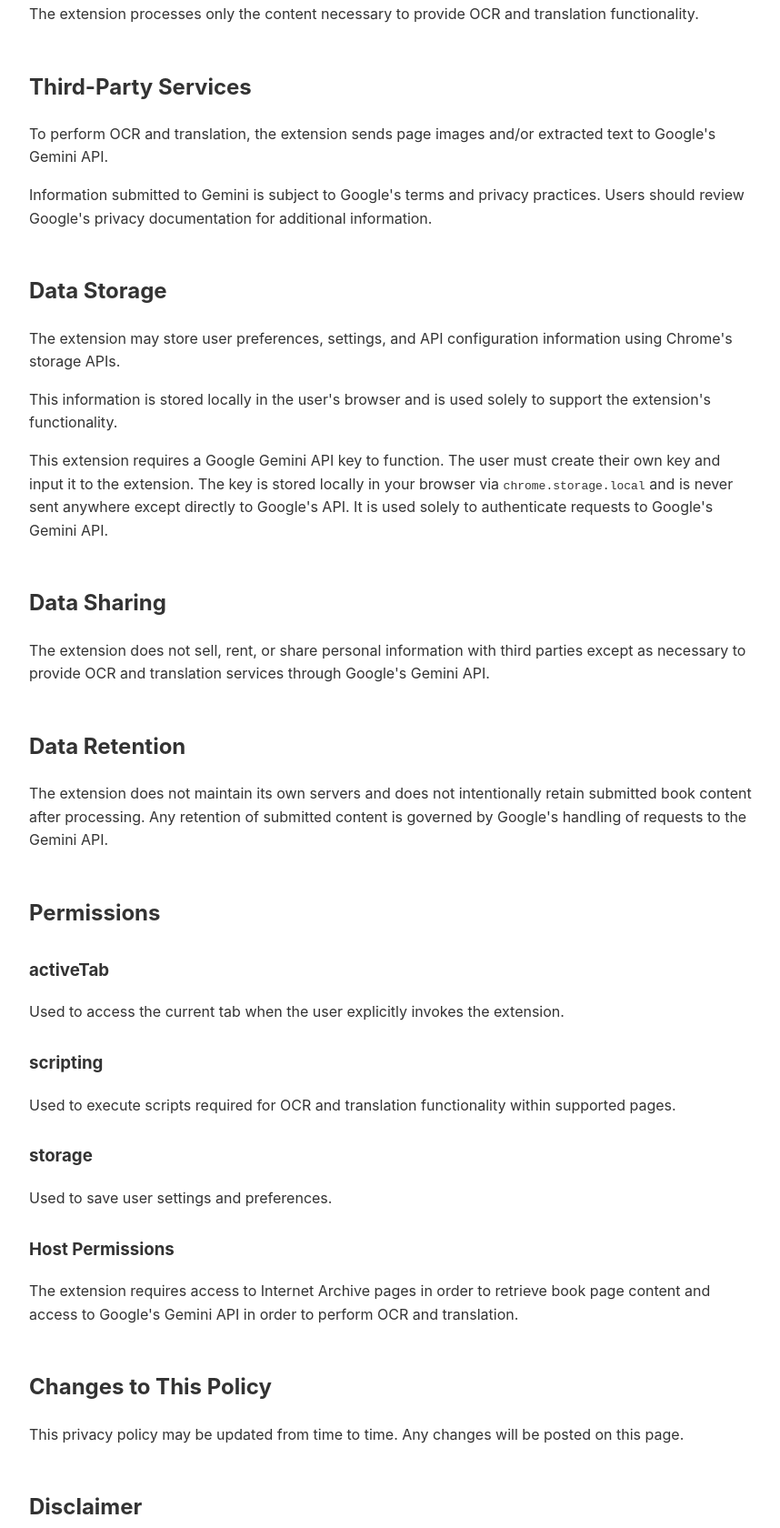
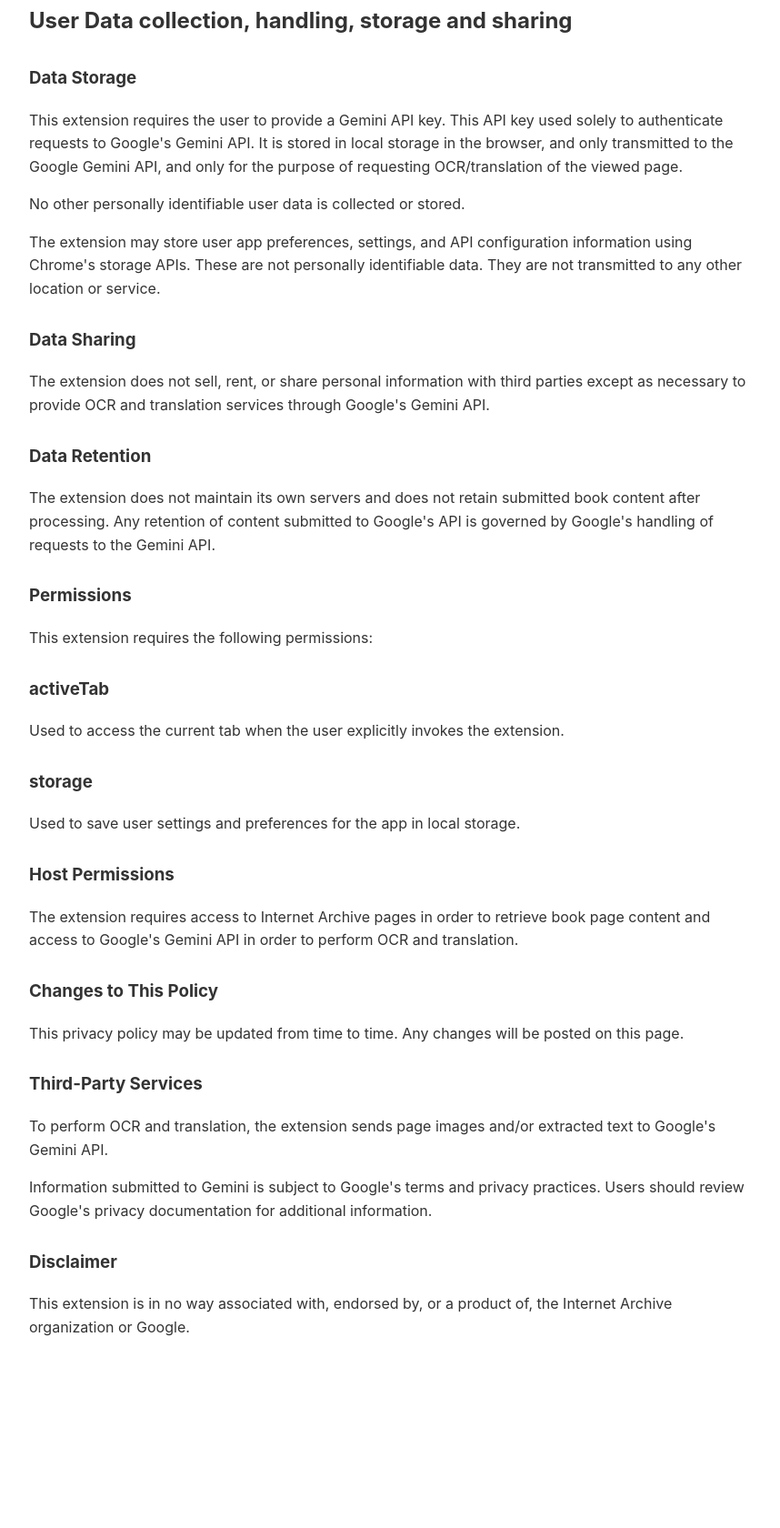
Before and after one commit to viking2917/xlate, a browser extension: page docs/index.html in a window 1280 px wide. Shown: the part 571-2251 px from the top of the page at 91% size, without its empty margins (208-1066 px from the left). After the commit the page ends 2083 px from the top, so only its background shows below. Drawn offline with Linux system fonts and the light colour scheme.

Commit message:
remove scripting permission

```diff
--- a/docs/index.html
+++ b/docs/index.html
@@ -20,7 +20,7 @@
         padding-bottom: 10px;
       }
 
-      h2 {
+      h3 {
         margin-top: 2em;
       }
 
@@ -44,6 +44,7 @@
 
 <p>
 <b>Bookxlate</b> is a Chrome extension that allows users to perform OCR on pages from Internet Archive books and translate the extracted text using Google's Gemini API.
+It is a product of <a href="https://www.thehawaiiproject.com/faq">The Hawaii Project, LLC</a>.
 </p>
 
 <h2>Information Processed</h2>
@@ -61,7 +62,66 @@
 The extension processes only the content necessary to provide OCR and translation functionality.
 </p>
 
-<h2>Third-Party Services</h2>
+<h2>User Data collection, handling, storage and sharing</h2>
+
+
+<h3>Data Storage</h3>
+
+<p>This extension requires the user to provide a Gemini API key.
+   This API key used solely to authenticate requests to Google's Gemini API.
+   It is stored in local storage in the browser, and only transmitted to the Google Gemini API,
+   and only for the purpose of requesting OCR/translation of the viewed page.
+</p>
+
+<p>No other personally identifiable user data is collected or stored.</p>
+
+<p>
+The extension may store user app preferences, settings, and API configuration information using Chrome's storage APIs. These are not personally identifiable data.
+They are not transmitted to any other location or service.
+</p>
+
+<h3>Data Sharing</h3>
+
+<p>
+The extension does not sell, rent, or share personal information with third parties except as necessary to provide OCR and translation services through Google's Gemini API.
+</p>
+
+<h3>Data Retention</h3>
+
+<p>
+The extension does not maintain its own servers and does not retain submitted book content after processing.
+Any retention of content submitted to Google's API is governed by Google's handling of requests to the Gemini API.
+</p>
+
+<h3>Permissions</h3>
+
+<p>This extension requires the following permissions:</p>
+
+<h3>activeTab</h3>
+
+<p>
+Used to access the current tab when the user explicitly invokes the extension.
+</p>
+
+<h3>storage</h3>
+
+<p>
+Used to save user settings and preferences for the app in local storage.
+</p>
+
+<h3>Host Permissions</h3>
+
+<p>
+The extension requires access to Internet Archive pages in order to retrieve book page content and access to Google's Gemini API in order to perform OCR and translation.
+</p>
+
+<h3>Changes to This Policy</h3>
+
+<p>
+This privacy policy may be updated from time to time. Any changes will be posted on this page.
+</p>
+
+<h3>Third-Party Services</h3>
 
 <p>
 To perform OCR and translation, the extension sends page images and/or extracted text to Google's Gemini API.
@@ -71,68 +131,10 @@
 Information submitted to Gemini is subject to Google's terms and privacy practices. Users should review Google's privacy documentation for additional information.
 </p>
 
-<h2>Data Storage</h2>
+<h3>Disclaimer</h3>
 
 <p>
-The extension may store user preferences, settings, and API configuration information using Chrome's storage APIs.
-</p>
-
-<p>
-This information is stored locally in the user's browser and is used solely to support the extension's functionality.
-</p>
-
-<p>
-This extension requires a Google Gemini API key to function. The user must create their own key and input it to the extension. The key is stored locally in your browser via <code>chrome.storage.local</code> and is never sent anywhere except directly to Google's API. It is used solely to authenticate requests to Google's Gemini API.
-</p>
-
-<h2>Data Sharing</h2>
-
-<p>
-The extension does not sell, rent, or share personal information with third parties except as necessary to provide OCR and translation services through Google's Gemini API.
-</p>
-
-<h2>Data Retention</h2>
-
-<p>
-The extension does not maintain its own servers and does not intentionally retain submitted book content after processing. Any retention of submitted content is governed by Google's handling of requests to the Gemini API.
-</p>
-
-<h2>Permissions</h2>
-
-<h3>activeTab</h3>
-
-<p>
-Used to access the current tab when the user explicitly invokes the extension.
-</p>
-
-<h3>scripting</h3>
-
-<p>
-Used to execute scripts required for OCR and translation functionality within supported pages.
-</p>
-
-<h3>storage</h3>
-
-<p>
-Used to save user settings and preferences.
-</p>
-
-<h3>Host Permissions</h3>
-
-<p>
-The extension requires access to Internet Archive pages in order to retrieve book page content and access to Google's Gemini API in order to perform OCR and translation.
-</p>
-
-<h2>Changes to This Policy</h2>
-
-<p>
-This privacy policy may be updated from time to time. Any changes will be posted on this page.
-</p>
-
-<h2>Disclaimer</h2>
-
-<p>
-This extension is in no way associated with, endorsed by, or a product of the Internet Archive organization.
+This extension is in no way associated with, endorsed by, or a product of, the Internet Archive organization or Google.
 </p>
 
 </body>
```
Also changed, not shown: src/manifest.json.
